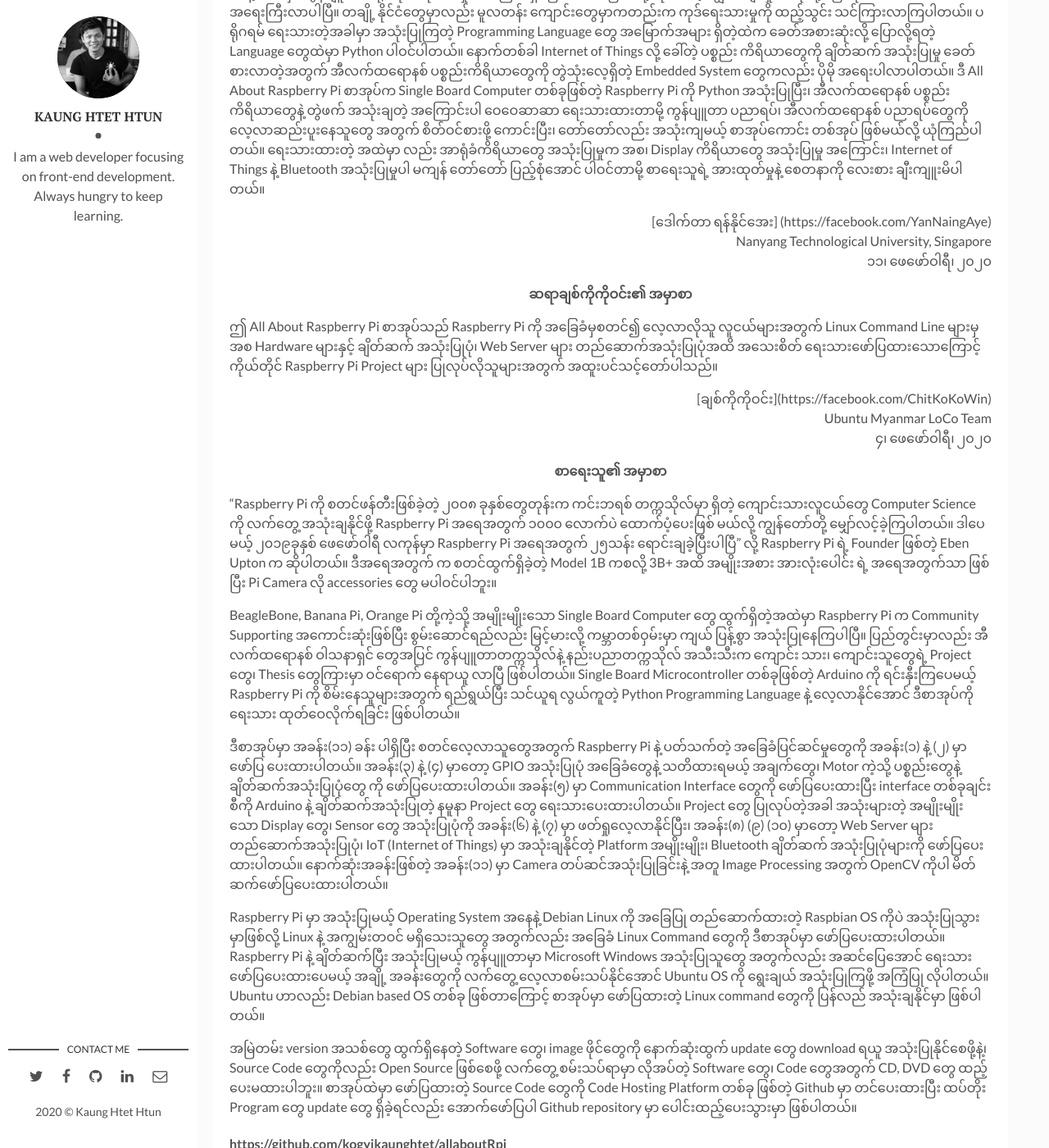
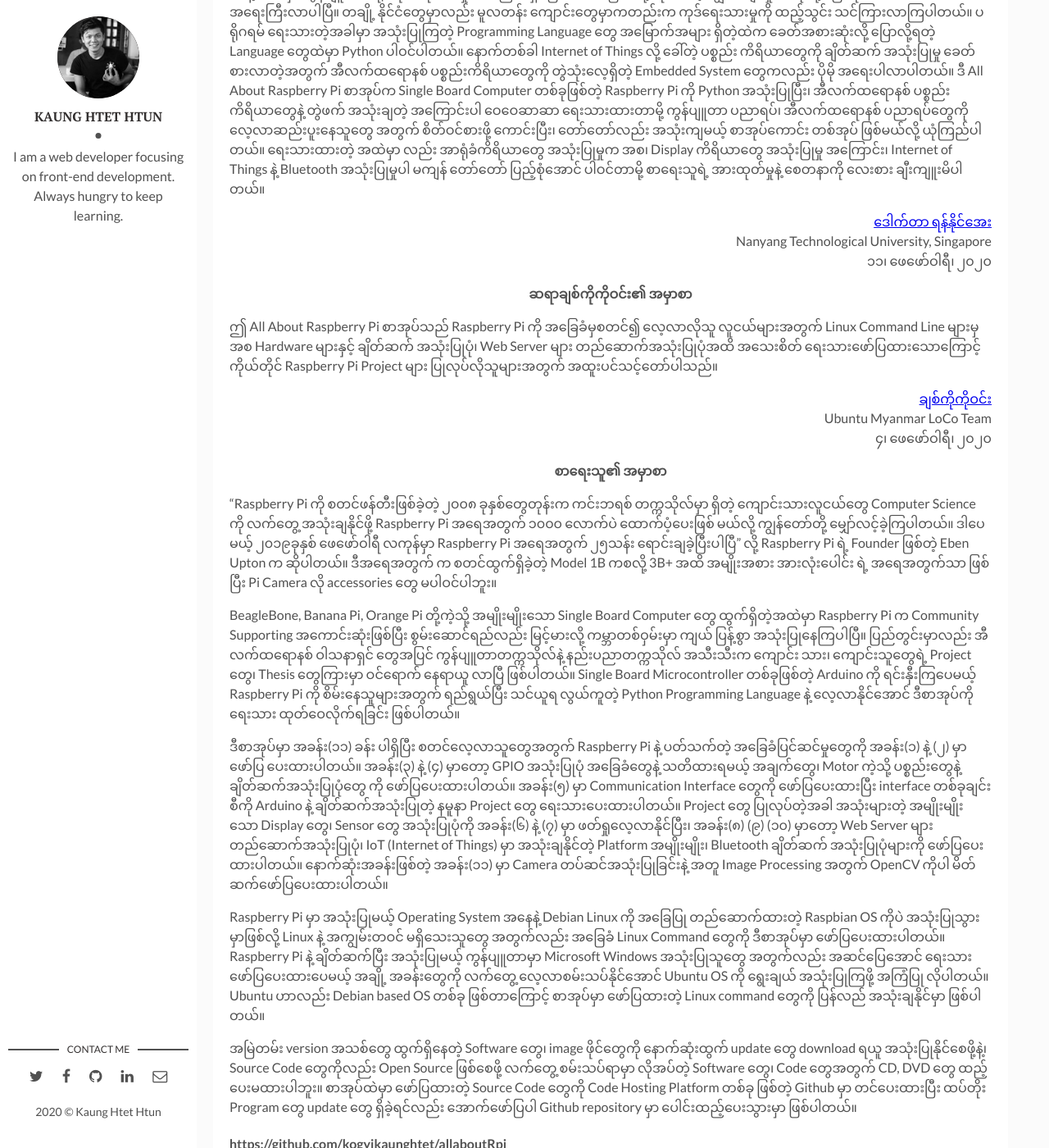
Before and after one commit to kogyikaunghtet/kogyikaunghtet.github.io, a Jekyll site: the page built from _posts/2020-02-16-allabout-rpi.markdown, in a window 1280 px wide and 1400 px high, scrolled down 698 px. Shown: the whole window at 82% size. Built offline with Jekyll 4.4.1, drawn with Linux system fonts in a browser that asks for light colours; comment, search, counter and statistics services are not loaded; some of the changed lines change nothing that is shown; some of the changed text lies outside the part shown.

Commit message:
Initial commit

```diff
--- a/_posts/2020-02-16-allabout-rpi.markdown
+++ b/_posts/2020-02-16-allabout-rpi.markdown
@@ -15,7 +15,7 @@
 ဒီ All About Raspberry Pi စာအုပ်က Single Board Computer တစ်ခုဖြစ်တဲ့ Raspberry Pi ကို Python အသုံးပြုပြီး၊ အီလက်ထရောနစ် ပစ္စည်းကိရိယာတွေနဲ့ တွဲဖက် အသုံးချတဲ့ အကြောင်းပါ ဝေဝေဆာဆာ ရေးသားထားတာမို့ ကွန်ပျူတာ ပညာရပ်၊ အီလက်ထရောနစ် ပညာရပ်တွေကို လေ့လာဆည်းပူးနေသူတွေ အတွက် စိတ်ဝင်စားဖို့ ကောင်းပြီး၊ တော်တော်လည်း အသုံးကျမယ့် စာအုပ်ကောင်း တစ်အုပ် ဖြစ်မယ်လို့ ယုံကြည်ပါတယ်။ ရေးသားထားတဲ့ အထဲမှာ လည်း အာရုံခံကိရိယာတွေ အသုံးပြုမှုက အစ၊ Display ကိရိယာတွေ အသုံးပြုမှု အကြောင်း၊ Internet of Things နဲ့ Bluetooth အသုံးပြုမှုပါ မကျန် တော်တော် ပြည့်စုံအောင် ပါဝင်တာမို့ စာရေးသူရဲ့ အားထုတ်မှုနဲ့ စေတနာကို လေးစား ချီးကျူးမိပါတယ်။
 
 <p align="right">
-[ဒေါက်တာ ရန်နိုင်အေး] (https://facebook.com/YanNaingAye)
+<a href="https://facebook.com/YanNaingAye">ဒေါက်တာ ရန်နိုင်အေး</a>
 <br>
 Nanyang Technological University, Singapore
 <br>
@@ -29,7 +29,7 @@
 ဤ All About Raspberry Pi စာအုပ်သည် Raspberry Pi ကို အခြေခံမှစတင်၍ လေ့လာလိုသူ လူငယ်များအတွက် Linux Command Line များမှအစ Hardware များနှင့် ချိတ်ဆက် အသုံးပြုပုံ၊ Web Server များ တည်‌ဆောက်အသုံးပြုပုံအထိ အသေးစိတ် ရေးသားဖော်ပြထားသောကြောင့် ကိုယ်တိုင် Raspberry Pi Project ‌များ ပြုလုပ်လိုသူများအတွက် အထူးပင်သင့်တော်ပါသည်။
 
 <p align="right">
-[ချစ်ကိုကိုဝင်း](https://facebook.com/ChitKoKoWin)
+<a href="https://facebook.com/ChitKoKoWin">ချစ်ကိုကိုဝင်း</a>
 <br>
 Ubuntu Myanmar LoCo Team
 <br>
@@ -57,7 +57,7 @@
 နိဂုံးချုပ်အနေနဲ့ ပြောလိုတာကတော့ ဒီစာအုပ်က ကျွန်တော့်ရဲ့ ပထမဆုံးစာအုပ် ဖြစ်တဲ့အတွက် လိုအပ်ချက်များနဲ့ စာလုံးပေါင်းသတ်ပုံအမှားများ ရှိခဲ့ရင် ပြင်ဆင် ဖတ်ရှုပေးဖို့ မေတ္တာရပ်ခံလိုပါတယ်။ ကျွန်တော် တတ်သိသမျှကို ပြန်လည်ဝေမျှနိုင်အောင် မွေးဖွားပေးခဲ့တဲ့ ကျေးဇူးရှင်မိဘနှစ်ပါးနဲ့ ပညာသင်ကြားပေးခဲ့ကြတဲ့ ဆရာ/ဆရာမများ၊ စာအုပ်ဖြစ်မြောက်အောင် အဖက်ဖက်မှ ဝိုင်းဝန်းကူညီပေးခဲ့ကြသူများ အားလုံးကို ကျေးဇူးတင် ဂါရဝပြုအပ်ပါတယ်။
 
 <p align="right">
-[ကောင်းထက်ထွန်း](https://facebook.com/kaung2013)
+<a href="https://facebook.com/kaung2013">ကောင်းထက်ထွန်း</a>
 <br>
 Phoewa Science
 </p>
```
